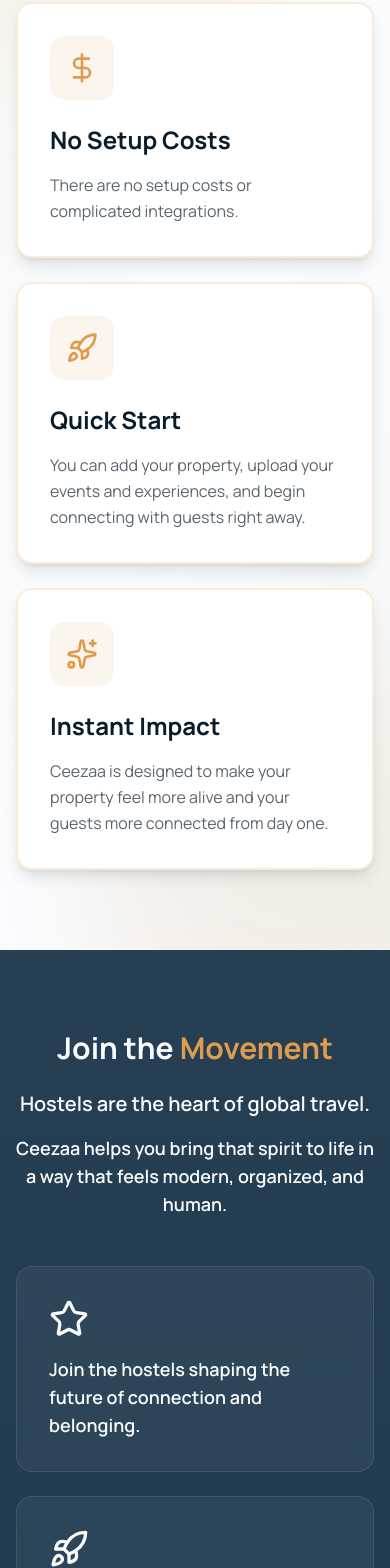
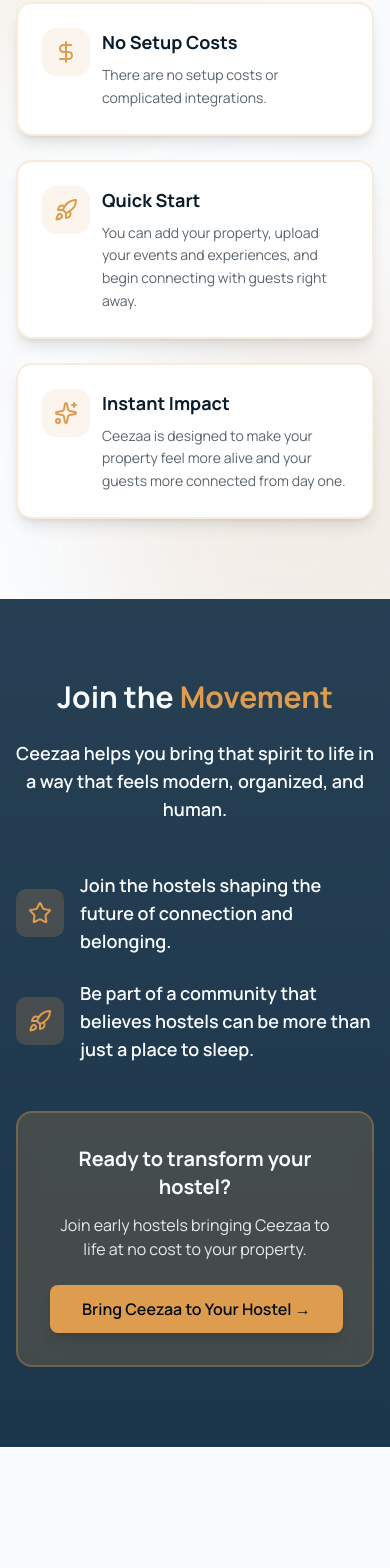
Before and after one commit to scottdoggett/ceezaa-landing-page, a Next.js app: page /hostels in a window 390 px wide. Shown: the part 4780-6348 px from the top of the page. After the commit the page ends 6227 px from the top, so only its background shows below. Built offline with nearby package versions, Linux system fonts and the light colour scheme.

Commit message:
Updated built-for-you and join-movment

```diff
--- a/src/components/ui/hostels-page/built-for-you.tsx
+++ b/src/components/ui/hostels-page/built-for-you.tsx
@@ -20,34 +20,44 @@ export function BuiltForYou() {
           </div>
 
           {/* Features grid */}
-          <div className="grid grid-cols-1 md:grid-cols-3 gap-6 lg:gap-8">
-            <div className="group bg-card border-2 border-primary/20 rounded-2xl p-8 shadow-lg hover:shadow-2xl hover:border-primary/40 transition-all duration-300 hover:-translate-y-1">
-              <div className="bg-primary/10 w-16 h-16 rounded-xl flex items-center justify-center mb-6 group-hover:bg-primary/20 transition-colors">
-                <DollarSign className="w-8 h-8 text-primary" />
+          <div className="grid grid-cols-1 lg:grid-cols-3 gap-6 lg:gap-8">
+            <div className="group bg-card border-2 border-primary/20 rounded-2xl p-6 lg:p-8 shadow-lg hover:shadow-2xl hover:border-primary/40 transition-all duration-300 hover:-translate-y-1">
+              <div className="flex flex-row lg:flex-col gap-3 lg:gap-0">
+                <div className="shrink-0 bg-primary/10 w-12 h-12 lg:w-16 lg:h-16 rounded-xl flex items-center justify-center lg:mb-6 group-hover:bg-primary/20 transition-colors">
+                  <DollarSign className="w-6 h-6 lg:w-8 lg:h-8 text-primary" />
                 </div>
-              <h3 className="text-2xl font-bold mb-4">No Setup Costs</h3>
-              <p className="text-base text-muted-foreground leading-relaxed">
+                <div className="flex-1">
+                  <h3 className="text-lg lg:text-2xl font-bold mb-2 lg:mb-4">No Setup Costs</h3>
+                  <p className="text-sm lg:text-base text-muted-foreground leading-relaxed">
                     There are no setup costs or complicated integrations.
                   </p>
                 </div>
+              </div>
+            </div>
 
-            <div className="group bg-card border-2 border-primary/20 rounded-2xl p-8 shadow-lg hover:shadow-2xl hover:border-primary/40 transition-all duration-300 hover:-translate-y-1">
-              <div className="bg-primary/10 w-16 h-16 rounded-xl flex items-center justify-center mb-6 group-hover:bg-primary/20 transition-colors">
-                <Rocket className="w-8 h-8 text-primary" />
+            <div className="group bg-card border-2 border-primary/20 rounded-2xl p-6 lg:p-8 shadow-lg hover:shadow-2xl hover:border-primary/40 transition-all duration-300 hover:-translate-y-1">
+              <div className="flex flex-row lg:flex-col gap-3 lg:gap-0">
+                <div className="shrink-0 bg-primary/10 w-12 h-12 lg:w-16 lg:h-16 rounded-xl flex items-center justify-center lg:mb-6 group-hover:bg-primary/20 transition-colors">
+                  <Rocket className="w-6 h-6 lg:w-8 lg:h-8 text-primary" />
                 </div>
-              <h3 className="text-2xl font-bold mb-4">Quick Start</h3>
-              <p className="text-base text-muted-foreground leading-relaxed">
+                <div className="flex-1">
+                  <h3 className="text-lg lg:text-2xl font-bold mb-2 lg:mb-4">Quick Start</h3>
+                  <p className="text-sm lg:text-base text-muted-foreground leading-relaxed">
                     You can add your property, upload your events and experiences,
                     and begin connecting with guests right away.
                   </p>
                 </div>
+              </div>
+            </div>
 
-            <div className="group bg-card border-2 border-primary/20 rounded-2xl p-8 shadow-lg hover:shadow-2xl hover:border-primary/40 transition-all duration-300 hover:-translate-y-1">
-              <div className="bg-primary/10 w-16 h-16 rounded-xl flex items-center justify-center mb-6 group-hover:bg-primary/20 transition-colors">
-                <Sparkles className="w-8 h-8 text-primary" />
+            <div className="group bg-card border-2 border-primary/20 rounded-2xl p-6 lg:p-8 shadow-lg hover:shadow-2xl hover:border-primary/40 transition-all duration-300 hover:-translate-y-1">
+              <div className="flex flex-row lg:flex-col gap-3 lg:gap-0">
+                <div className="shrink-0 bg-primary/10 w-12 h-12 lg:w-16 lg:h-16 rounded-xl flex items-center justify-center lg:mb-6 group-hover:bg-primary/20 transition-colors">
+                  <Sparkles className="w-6 h-6 lg:w-8 lg:h-8 text-primary" />
                 </div>
-              <h3 className="text-2xl font-bold mb-4">Instant Impact</h3>
-              <p className="text-base text-muted-foreground leading-relaxed">
+                <div className="flex-1">
+                  <h3 className="text-lg lg:text-2xl font-bold mb-2 lg:mb-4">Instant Impact</h3>
+                  <p className="text-sm lg:text-base text-muted-foreground leading-relaxed">
                     Ceezaa is designed to make your property feel more alive and
                     your guests more connected from day one.
                   </p>
@@ -55,6 +65,8 @@ export function BuiltForYou() {
               </div>
             </div>
           </div>
+        </div>
+      </div>
     </section>
   );
 }
--- a/src/components/ui/hostels-page/join-movement.tsx
+++ b/src/components/ui/hostels-page/join-movement.tsx
@@ -12,28 +12,29 @@ export function JoinMovement() {
               Join the <span className="text-primary">Movement</span>
             </h2>
             <div className="space-y-4">
-              <p className="text-xl md:text-2xl font-semibold">
-                Hostels are the heart of global travel.
-              </p>
-              <p className="text-lg md:text-xl font-semibold">
+              <p className="text-lg md:text-2xl font-semibold">
                 Ceezaa helps you bring that spirit to life in a way that feels
                 modern, organized, and human.
               </p>
             </div>
           </div>
 
-          {/* Content cards */}
-          <div className="grid md:grid-cols-2 gap-6 text-left">
-            <div className="bg-card/5 backdrop-blur border border-secondary-foreground/10 rounded-2xl p-8">
-              <Star className="w-10 h-10 mb-4" />
-              <p className="text-lg font-semibold">
+          {/* Content with icons */}
+          <div className="space-y-6 max-w-3xl mx-auto">
+            <div className="flex items-center gap-4">
+              <div className="shrink-0 w-12 h-12 rounded-lg bg-primary/20 flex items-center justify-center">
+                <Star className="w-6 h-6 text-primary" />
+              </div>
+              <p className="text-lg font-semibold text-left">
                 Join the hostels shaping the future of connection and belonging.
               </p>
             </div>
 
-            <div className="bg-card/5 backdrop-blur border border-secondary-foreground/10 rounded-2xl p-8">
-              <Rocket className="w-10 h-10 mb-4" />
-              <p className="text-lg font-semibold">
+            <div className="flex items-center gap-4">
+              <div className="shrink-0 w-12 h-12 rounded-lg bg-primary/20 flex items-center justify-center">
+                <Rocket className="w-6 h-6 text-primary" />
+              </div>
+              <p className="text-lg font-semibold text-left">
                 Be part of a community that believes hostels can be more than
                 just a place to sleep.
               </p>
@@ -41,44 +42,22 @@ export function JoinMovement() {
           </div>
 
           {/* CTA */}
-          <div className="bg-primary/20 backdrop-blur border-2 border-primary/30 rounded-3xl p-10 md:p-12 space-y-8">
-            <div className="space-y-4">
-              <Sparkles className="w-14 h-14 md:w-16 md:h-16 mx-auto" />
-              <h3 className="text-2xl md:text-3xl font-bold">
+          <div className="bg-primary/20 backdrop-blur border-2 border-primary/30 rounded-2xl p-8 md:p-10 space-y-6 max-w-3xl mx-auto">
+            <div className="space-y-3">
+              <h3 className="text-xl md:text-2xl font-bold">
                 Ready to transform your hostel?
               </h3>
-              <p className="text-lg text-secondary-foreground/90 max-w-2xl mx-auto">
+              <p className="text-base text-secondary-foreground/90 max-w-xl mx-auto">
                 Join early hostels bringing Ceezaa to life at no cost to your
                 property.
               </p>
             </div>
             <Button
               size="lg"
-              className="text-base md:text-lg px-10 py-7 font-semibold shadow-xl hover:scale-105 transition-transform"
+              className="text-base px-8 py-6 font-semibold shadow-lg hover:scale-105 transition-transform"
             >
               Bring Ceezaa to Your Hostel →
             </Button>
-          </div>
-
-          {/* Partner logos / social proof */}
-          <div className="pt-8">
-            <p className="text-sm text-secondary-foreground/60 uppercase tracking-wider mb-4">
-              Trusted by hostels worldwide
-            </p>
-            <div className="flex justify-center gap-2">
-              <div className="w-10 h-10 rounded-full bg-primary/20 border-2 border-primary flex items-center justify-center text-sm">
-                <Home className="w-5 h-5" />
-              </div>
-              <div className="w-10 h-10 rounded-full bg-primary/20 border-2 border-primary flex items-center justify-center text-sm -ml-3">
-                <Home className="w-5 h-5" />
-              </div>
-              <div className="w-10 h-10 rounded-full bg-primary/20 border-2 border-primary flex items-center justify-center text-sm -ml-3">
-                <Home className="w-5 h-5" />
-              </div>
-              <div className="w-10 h-10 rounded-full bg-primary/20 border-2 border-primary flex items-center justify-center text-sm -ml-3">
-                +
-              </div>
-            </div>
           </div>
         </div>
       </div>
```
Lines whose indentation alone changed are shown as unchanged.
